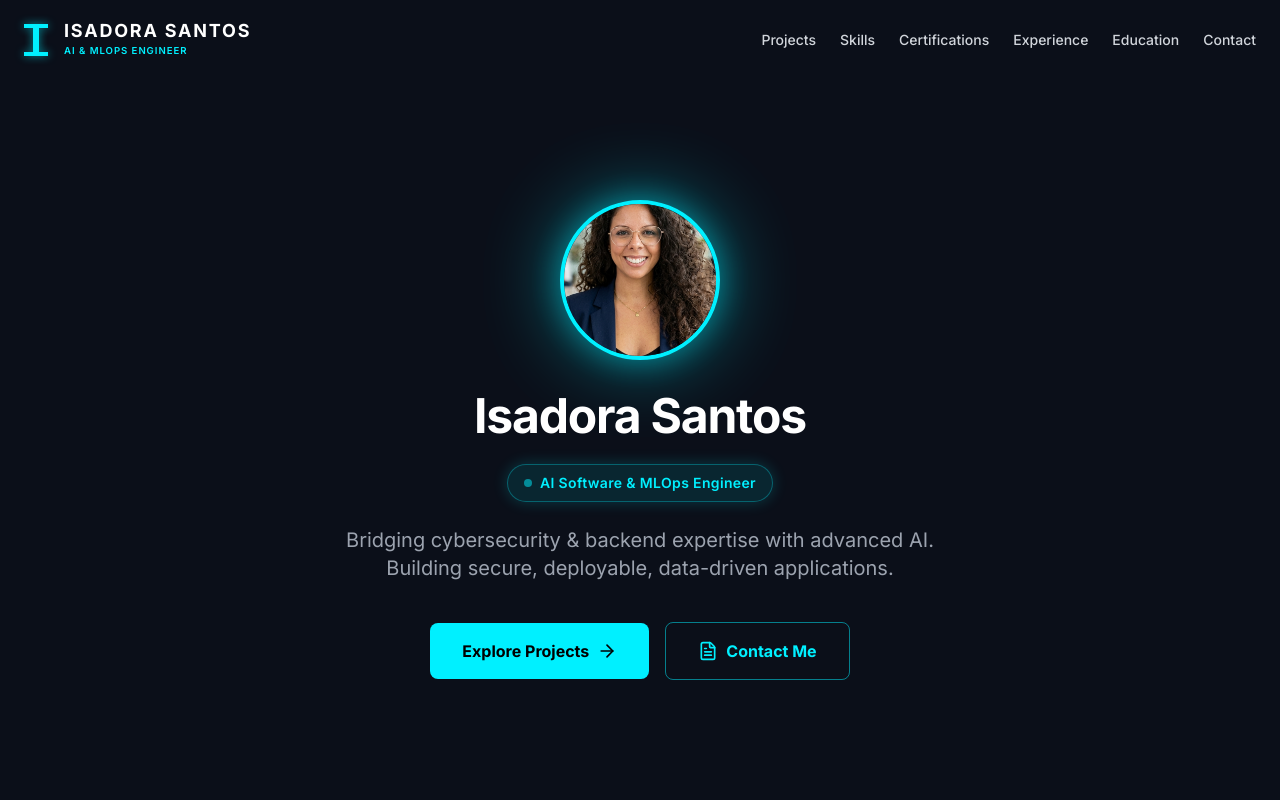
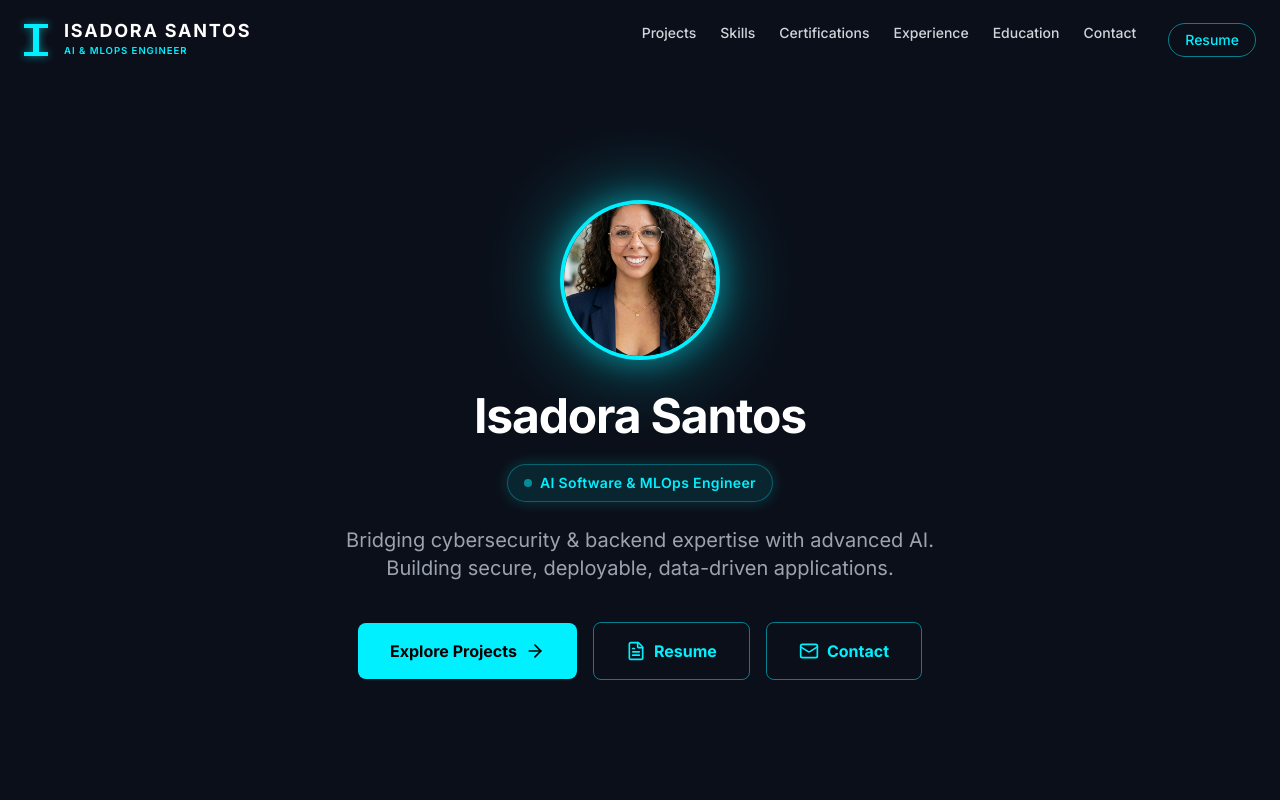
Before and after one commit to santosisadora/myportfolio, a React (Vite) app: page / in a window 1280 px wide. Shown: the top 800 px of the page. Built offline with nearby package versions, Linux system fonts and the light colour scheme.

Commit message:
feat: add resume to Contact cards and enhance Unified Experience hover

```diff
--- a/src/components/Contact.jsx
+++ b/src/components/Contact.jsx
@@ -46,6 +46,14 @@ const Contact = () => {
       url: "tel:+14389348285",
       icon: <Phone className="w-6 h-6" />,
       color: "hover:text-primary"
+    },
+    {
+      name: "Resume",
+      value: "Download PDF",
+      url: "/resume.pdf",
+      icon: <Download className="w-6 h-6" />,
+      color: "hover:text-primary",
+      download: "Isadora_Santos_Resume.pdf"
     }
   ];
 
@@ -71,8 +79,9 @@ const Contact = () => {
             <motion.a
               key={index}
               href={link.url}
-              target="_blank"
-              rel="noopener noreferrer"
+              download={link.download || undefined}
+              target={link.download ? undefined : "_blank"}
+              rel={link.download ? undefined : "noopener noreferrer"}
               initial={{ opacity: 0, y: 20 }}
               whileInView={{ opacity: 1, y: 0 }}
               viewport={{ once: true }}
@@ -89,23 +98,6 @@ const Contact = () => {
             </motion.a>
           ))}
         </div>
-
-        <motion.div
-          initial={{ opacity: 0, y: 20 }}
-          whileInView={{ opacity: 1, y: 0 }}
-          viewport={{ once: true }}
-          transition={{ duration: 0.5, delay: 0.5 }}
-          className="mt-16 text-center flex justify-center"
-        >
-          <a
-            href="/resume.pdf"
-            download
-            className="group flex items-center gap-2 px-8 py-4 bg-primary/10 border border-primary/50 text-primary font-bold rounded-lg hover:bg-primary hover:text-black transition-all hover:shadow-[0_0_20px_rgba(0,240,255,0.4)]"
-          >
-            <Download className="w-5 h-5 group-hover:scale-110 transition-transform" />
-            Download Resumé
-          </a>
-        </motion.div>
       </div>
     </section>
   );
--- a/src/components/Experience.jsx
+++ b/src/components/Experience.jsx
@@ -77,14 +77,14 @@ const Experience = () => {
               whileInView={{ opacity: 1, y: 0 }}
               viewport={{ once: true }}
               transition={{ duration: 0.5, delay: index * 0.15 }}
-              className={`mb-12 relative flex flex-col md:flex-row ${index % 2 === 0 ? 'md:flex-row-reverse' : ''
+              className={`group mb-12 relative flex flex-col md:flex-row ${index % 2 === 0 ? 'md:flex-row-reverse' : ''
                 } items-center justify-between w-full`}
             >
               {/* Timeline dot */}
               <div
-                className={`absolute left-[-5px] md:left-1/2 md:-translate-x-1/2 w-3 h-3 rounded-full ${item.active
+                className={`absolute left-[-5px] md:left-1/2 md:-translate-x-1/2 w-3 h-3 rounded-full transition-all duration-300 ${item.active
                   ? 'bg-primary shadow-[0_0_15px_rgba(0,240,255,1)] animate-pulse'
-                  : 'bg-gray-500'
+                  : 'bg-gray-500 group-hover:bg-primary group-hover:shadow-[0_0_10px_rgba(0,240,255,0.5)]'
                   }`}
               ></div>
 
@@ -92,8 +92,8 @@ const Experience = () => {
                 <div
                   className={`p-6 rounded-xl border ${item.active
                     ? 'bg-primary/5 border-primary/30 shadow-[0_0_20px_rgba(0,240,255,0.1)]'
-                    : 'glass'
-                    } transition-all duration-300 hover:-translate-y-1 hover:shadow-[0_5px_20px_rgba(0,0,0,0.3)]`}
+                    : 'glass group-hover:border-primary/30 group-hover:bg-primary/5 group-hover:shadow-[0_0_15px_rgba(0,240,255,0.15)]'
+                    } transition-all duration-300 hover:-translate-y-1`}
                 >
                   <div className="flex flex-col mb-4">
                     <span className={`text-sm font-semibold tracking-wider mb-2 ${item.active ? 'text-primary text-glow' : 'text-gray-400'}`}>
--- a/src/components/Header.jsx
+++ b/src/components/Header.jsx
@@ -55,6 +55,9 @@ const Header = () => {
           <a href="#contact" className="text-sm font-medium text-gray-300 hover:text-primary transition-colors">
             Contact
           </a>
+          <a href="/resume.pdf" download="Isadora_Santos_Resume.pdf" className="text-sm font-medium text-primary hover:text-white transition-colors border border-primary/50 px-4 py-1.5 rounded-full hover:bg-primary/10 ml-2">
+            Resume
+          </a>
         </nav>
       </div>
     </header>
--- a/src/components/Hero.jsx
+++ b/src/components/Hero.jsx
@@ -1,6 +1,6 @@
 import React from 'react';
 import { motion } from 'framer-motion';
-import { FileText, ArrowRight } from 'lucide-react';
+import { FileText, ArrowRight, Mail } from 'lucide-react';
 
 const Hero = () => {
   return (
@@ -66,11 +66,19 @@ const Hero = () => {
             <ArrowRight className="w-5 h-5 group-hover:translate-x-1 transition-transform" />
           </a>
           <a
+            href="/resume.pdf"
+            download="Isadora_Santos_Resume.pdf"
+            className="flex items-center gap-2 px-8 py-4 bg-transparent border border-primary/50 text-primary font-bold rounded-lg hover:bg-primary/10 transition-all hover:shadow-[0_0_15px_rgba(0,240,255,0.2)] w-full sm:w-auto justify-center"
+          >
+            <FileText className="w-5 h-5" />
+            Resume
+          </a>
+          <a
             href="#contact"
             className="flex items-center gap-2 px-8 py-4 bg-transparent border border-primary/50 text-primary font-bold rounded-lg hover:bg-primary/10 transition-all hover:shadow-[0_0_15px_rgba(0,240,255,0.2)] w-full sm:w-auto justify-center"
           >
-            <FileText className="w-5 h-5" />
-            Contact Me
+            <Mail className="w-5 h-5" />
+            Contact
           </a>
         </motion.div>
       </div>
```
Also changed, not shown: 1 other file (tests, documents, lock files or other folders).
